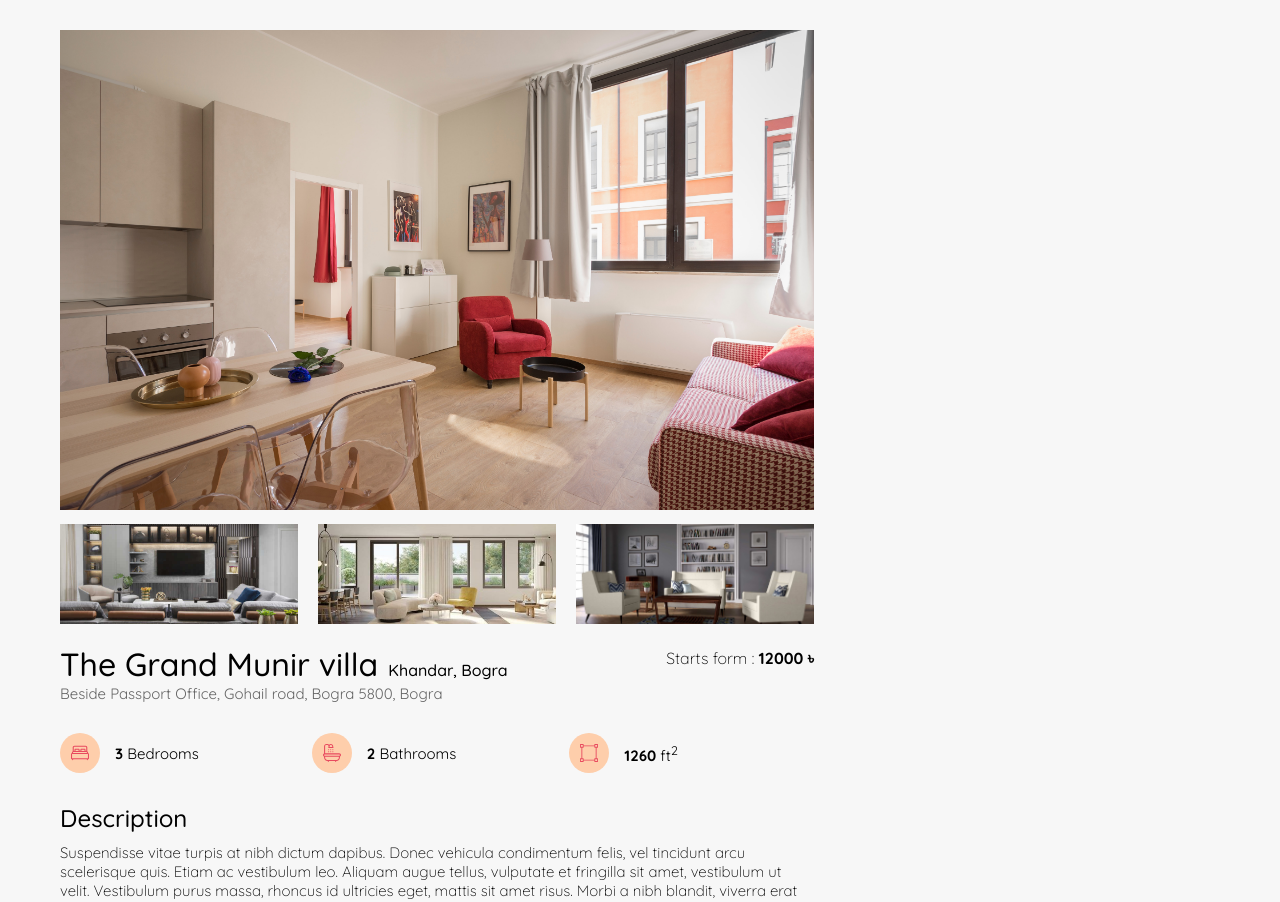
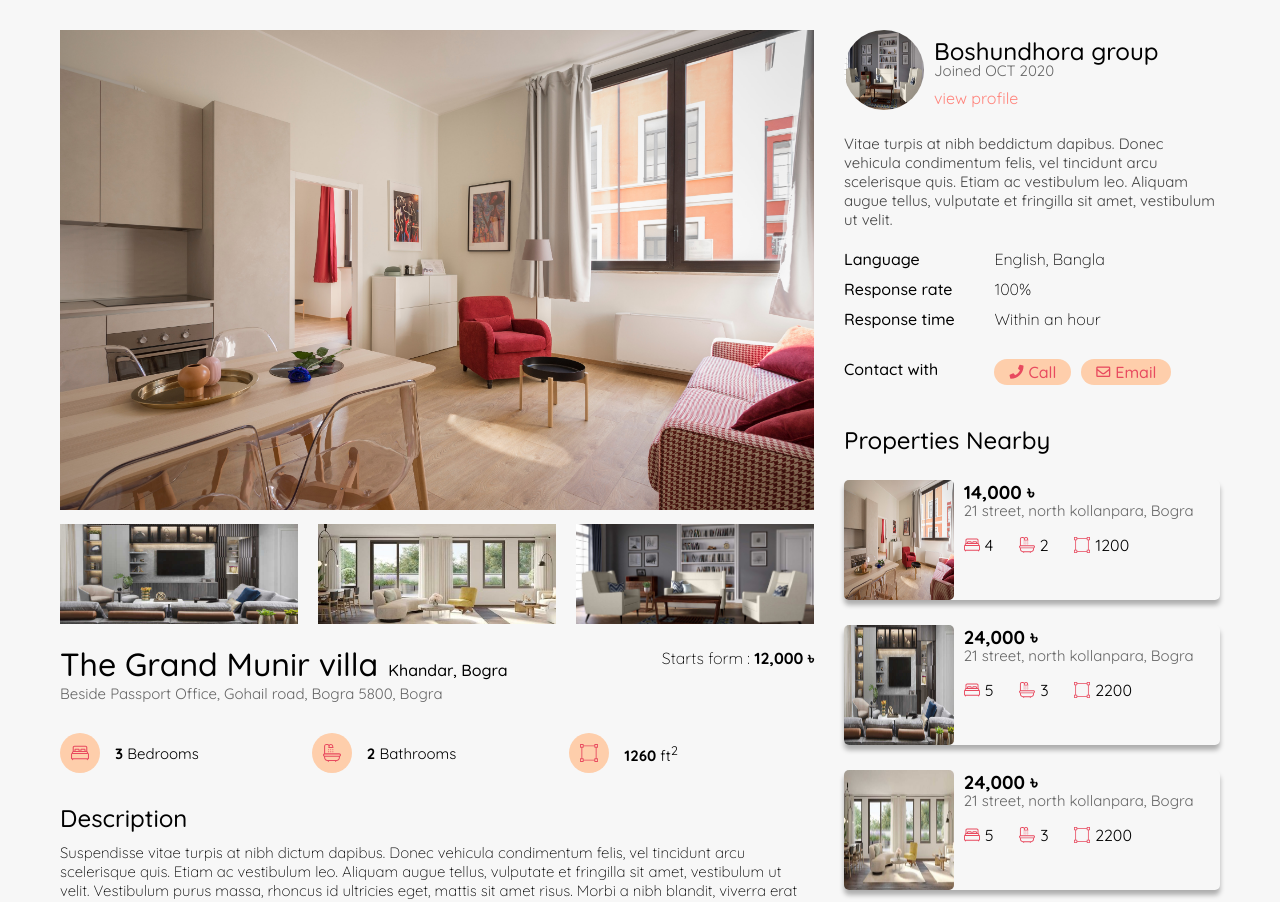
Before and after one commit to MizanurRahmann/Basha-Chai, a React (Create React App) app: page / in a window 1280 px wide. Shown: the top 902 px of the page. Built offline with nearby package versions, Linux system fonts and the light colour scheme.

Commit message:
ADD: flat description right side.

```diff
--- a/src/Styles/Flat.css
+++ b/src/Styles/Flat.css
@@ -48,7 +48,50 @@
 .flat__desc-button .add-to-fvrt{  outline: none; border: none; background: transparent; font-size: 16px; cursor: pointer;}
 .flat__desc-button .add-to-fvrt i{ margin-right: 3px; }
 .flat__desc-button .add-to-fvrt:hover{ color: red; }
+
+
 .flat__desc-owner{
-    /* border: 1px solid red; */
     width: 35%;
+    padding: 0 0 0 30px;
+    /* background: #fff; */
 }
+.flat__desc-owner .owner-info{ display: flex; align-items: center; }
+.owner-info .owner-image{ margin-right: 10px; }
+.owner-info .owner-image img{ width: 80px; height: 80px; border-radius: 50%; }
+.owner-info .owner-name{ font-family: var(--primary-font); }
+.owner-info .owner-name h2{ font-weight: 500; }
+.owner-info .owner-name p{ color: #666; font-size: 15px; margin: -5px 0 8px 0;}
+.owner-info .owner-name a{ text-decoration: none; color: var(--primary-color);}
+.owner-info .owner-name a:hover{ color: var(--primary-color-dark); }
+.owner-description{ margin: 20px 0; font-family: var(--primary-font); color: #444; font-size: 15px;}
+
+.owner-contact-info{ display: flex; font-family: var(--primary-font); margin-bottom: 10px;}
+.owner-contact-info .title{ width: 40%; font-weight: 500;}
+.owner-contact-info .value{ width: 60%; font-weight: 300;}
+.contactWith{ margin-top: 30px; }
+.contactWith .value{ display: flex; align-items: center;}
+.contactWith .email,
+.contactWith .call{
+    background: var(--primary-color-light); color: var(--primary-color-dark);
+    padding: 3px 15px; border-radius: 20px; font-weight: 500;
+    font-size: 16px; display: flex; align-items: center;
+}
+.contactWith .call i,
+.contactWith .email i{ font-size: 14px; margin-right: 5px;}
+.contactWith .email{ margin-left: 10px; }
+
+.relatedFlats h2{ font-family: var(--primary-font); font-weight: 500; margin-top: 40px;}
+.relatedflat{
+    display: flex; margin-top: 25px; box-shadow: 0 5px 5px rgba(0,0,0,0.3);
+    border-radius: 5px; height: 15vh; transition: .3s; cursor: pointer;
+}
+.relatedflat:hover{ transform: scale(1.05); }
+.relatedflat .flat-image{ width: 30%; }
+.relatedflat .flat-image img{ width: 100%; height: 100%; border-radius: 5px;}
+.relatedflat .flat-desc{
+    width: 70%; margin-left: 10px; font-family: var(--primary-font);
+}
+.relatedflat .flat-desc p{ color: #666; font-size: 15px; margin-top: -3px;}
+.relatedflat .flat-desc .specs{ display: flex; margin-top: 15px;}
+.relatedflat .flat-desc .spec{ display: flex; margin-right: 10%;}
+.relatedflat .flat-desc .spec img{ margin-right: 5px; }
--- a/src/components/Flat/Flat.js
+++ b/src/components/Flat/Flat.js
@@ -8,18 +8,21 @@ import interior4 from './../../resources/i-7.jpg';
 import bed from '../../resources/d-bed.svg';
 import bath from '../../resources/d-bath.svg';
 import space from '../../resources/d-space.svg';
+import owner from './../../resources/i-7.jpg';
+import { Link } from 'react-router-dom';
 
 function Flat() {
     return (
         <div className="flat__desc">
+            {/* ====== FLAT DESCRIPTION ====== */}
             <div className="flat__desc-desc">
                 {/* --- flat image --- */}
                 <div className="flat__desc-image">
-                    <img src={interior1} width="100%"/>
+                    <img src={interior1} width="100%" />
                     <div className="flat__desc-imageBox">
-                        <div className="image" style={{background: `url(${interior2}) no-repeat center center / cover`}}></div>
-                        <div className="image" style={{background: `url(${interior3}) no-repeat center center / cover`, margin: "0 20px"}}></div>
-                        <div className="image" style={{background: `url(${interior4}) no-repeat center center / cover`}}></div>
+                        <div className="image" style={{ background: `url(${interior2}) no-repeat center center / cover` }}></div>
+                        <div className="image" style={{ background: `url(${interior3}) no-repeat center center / cover`, margin: "0 20px" }}></div>
+                        <div className="image" style={{ background: `url(${interior4}) no-repeat center center / cover` }}></div>
                     </div>
                 </div>
                 {/* --- flat name and location --- */}
@@ -27,7 +30,7 @@ function Flat() {
                     <h1>
                         The Grand Munir villa
                         <span>Khandar, Bogra</span>
-                        <span className="price">Starts form : <strong>12000 ৳</strong></span>
+                        <span className="price">Starts form : <strong>12,000 ৳</strong></span>
                     </h1>
                     <p>Beside Passport Office, Gohail road, Bogra 5800, Bogra</p>
                 </div>
@@ -67,7 +70,117 @@ function Flat() {
                     <button className="add-to-fvrt"><i class="far fa-heart"></i> Add to favourite</button>
                 </div>
             </div>
-            <div className="flat__desc-owner"></div>
+
+            {/* ========= FLAT DESC OWNER ======== */}
+            <div className="flat__desc-owner">
+                <div className="owner-info">
+                    <div className="owner-image"><img src={owner} alt="" /></div>
+                    <div className="owner-name">
+                        <h2>Boshundhora group</h2>
+                        <p>Joined OCT 2020</p>
+                        <Link to="/">view profile</Link>
+                    </div>
+                </div>
+
+                {/* --- owner description --- */}
+                <div className="owner-description">
+                    <p>Vitae turpis at nibh beddictum dapibus. Donec vehicula condimentum felis, vel tincidunt arcu scelerisque quis. Etiam ac vestibulum leo. Aliquam augue tellus, vulputate et fringilla sit amet, vestibulum ut velit.</p>
+                </div>
+
+                {/* --- owner contact info --- */}
+                <div className="owner-contact">
+                    <div className="owner-contact-info">
+                        <div className="title">Language</div>
+                        <div className="value">English, Bangla</div>
+                    </div>
+                    <div className="owner-contact-info">
+                        <div className="title">Response rate</div>
+                        <div className="value">100%</div>
+                    </div>
+                    <div className="owner-contact-info">
+                        <div className="title">Response time</div>
+                        <div className="value">Within an hour</div>
+                    </div>
+                    <div className="owner-contact-info contactWith">
+                        <div className="title">Contact with</div>
+                        <div className="value">
+                            <div className="call"><i class="fas fa-phone"></i> Call</div>
+                            <div className="email"><i class="far fa-envelope"></i> Email</div>
+                        </div>
+                    </div>
+                </div>
+
+                <div className="relatedFlats">
+                    <h2>Properties Nearby</h2>
+                    {/* ---- single flat --- */}
+                    <div className="relatedflat">
+                        <div className="flat-image">
+                            <img src={interior1} alt="" />
+                        </div>
+                        <div className="flat-desc">
+                            <h3>14,000 ৳</h3>
+                            <p>21 street, north kollanpara, Bogra</p>
+
+                            <div className="specs">
+                                <div className="spec"><img src={bed} alt="" width="16px" /> 4</div>
+                                <div className="spec"><img src={bath} alt="" width="16px" /> 2</div>
+                                <div className="spec"> <img src={space} alt="" width="16px" /> 1200 </div>
+                            </div>
+                        </div>
+                    </div>
+
+                    {/* ---- single flat --- */}
+                    <div className="relatedflat">
+                        <div className="flat-image">
+                            <img src={interior2} alt="" />
+                        </div>
+                        <div className="flat-desc">
+                            <h3>24,000 ৳</h3>
+                            <p>21 street, north kollanpara, Bogra</p>
+
+                            <div className="specs">
+                                <div className="spec"><img src={bed} alt="" width="16px" /> 5</div>
+                                <div className="spec"><img src={bath} alt="" width="16px" /> 3</div>
+                                <div className="spec"> <img src={space} alt="" width="16px" /> 2200 </div>
+                            </div>
+                        </div>
+                    </div>
+
+                    {/* ---- single flat --- */}
+                    <div className="relatedflat">
+                        <div className="flat-image">
+                            <img src={interior3} alt="" />
+                        </div>
+                        <div className="flat-desc">
+                            <h3>24,000 ৳</h3>
+                            <p>21 street, north kollanpara, Bogra</p>
+
+                            <div className="specs">
+                                <div className="spec"><img src={bed} alt="" width="16px" /> 5</div>
+                                <div className="spec"><img src={bath} alt="" width="16px" /> 3</div>
+                                <div className="spec"> <img src={space} alt="" width="16px" /> 2200 </div>
+                            </div>
+                        </div>
+                    </div>
+
+                    {/* ---- single flat --- */}
+                    <div className="relatedflat">
+                        <div className="flat-image">
+                            <img src={interior4} alt="" />
+                        </div>
+                        <div className="flat-desc">
+                            <h3>24,000 ৳</h3>
+                            <p>21 street, north kollanpara, Bogra</p>
+
+                            <div className="specs">
+                                <div className="spec"><img src={bed} alt="" width="16px" /> 5</div>
+                                <div className="spec"><img src={bath} alt="" width="16px" /> 3</div>
+                                <div className="spec"> <img src={space} alt="" width="16px" /> 2200 </div>
+                            </div>
+                        </div>
+                    </div>
+                </div>
+            </div>
         </div>
     )
 }
```
